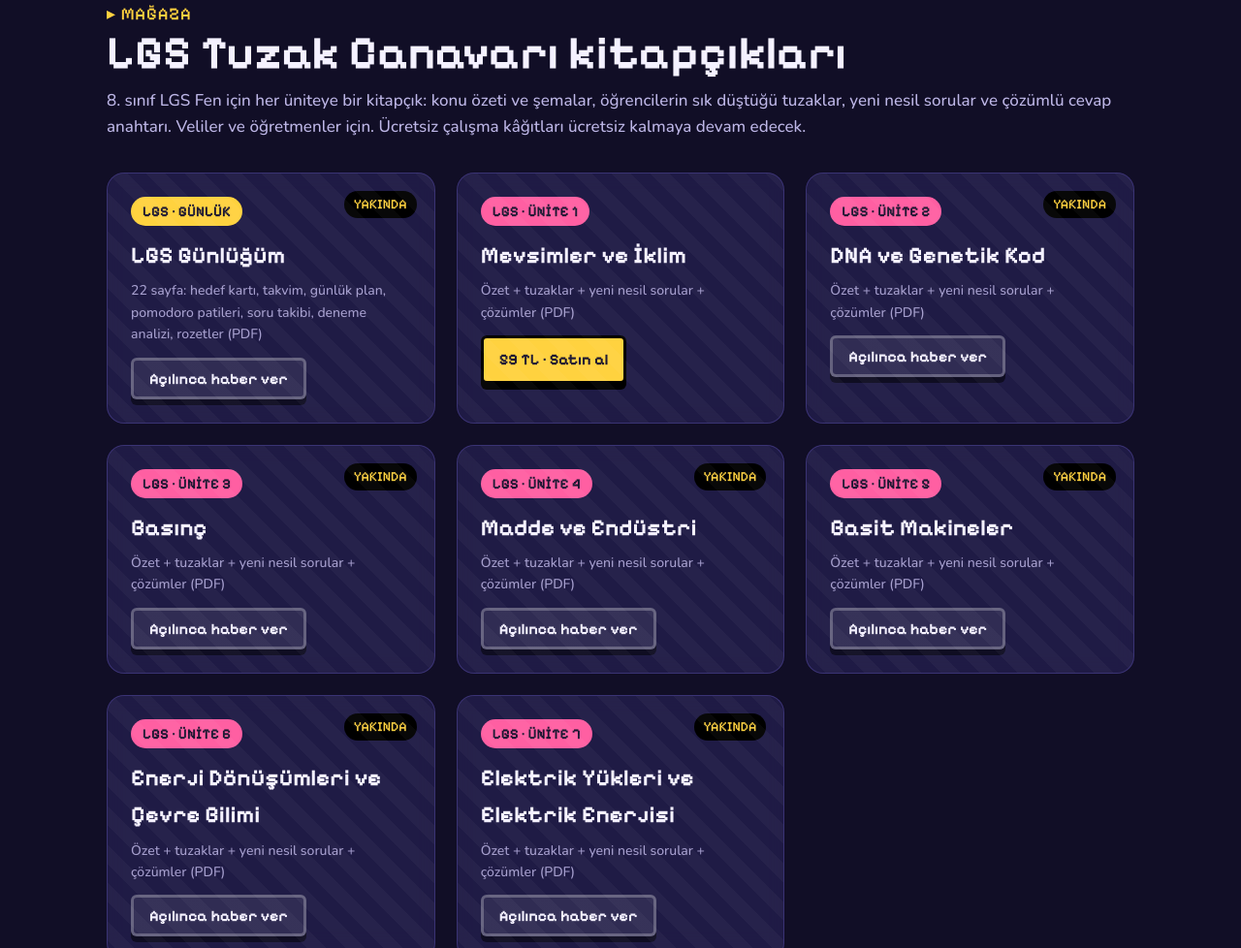
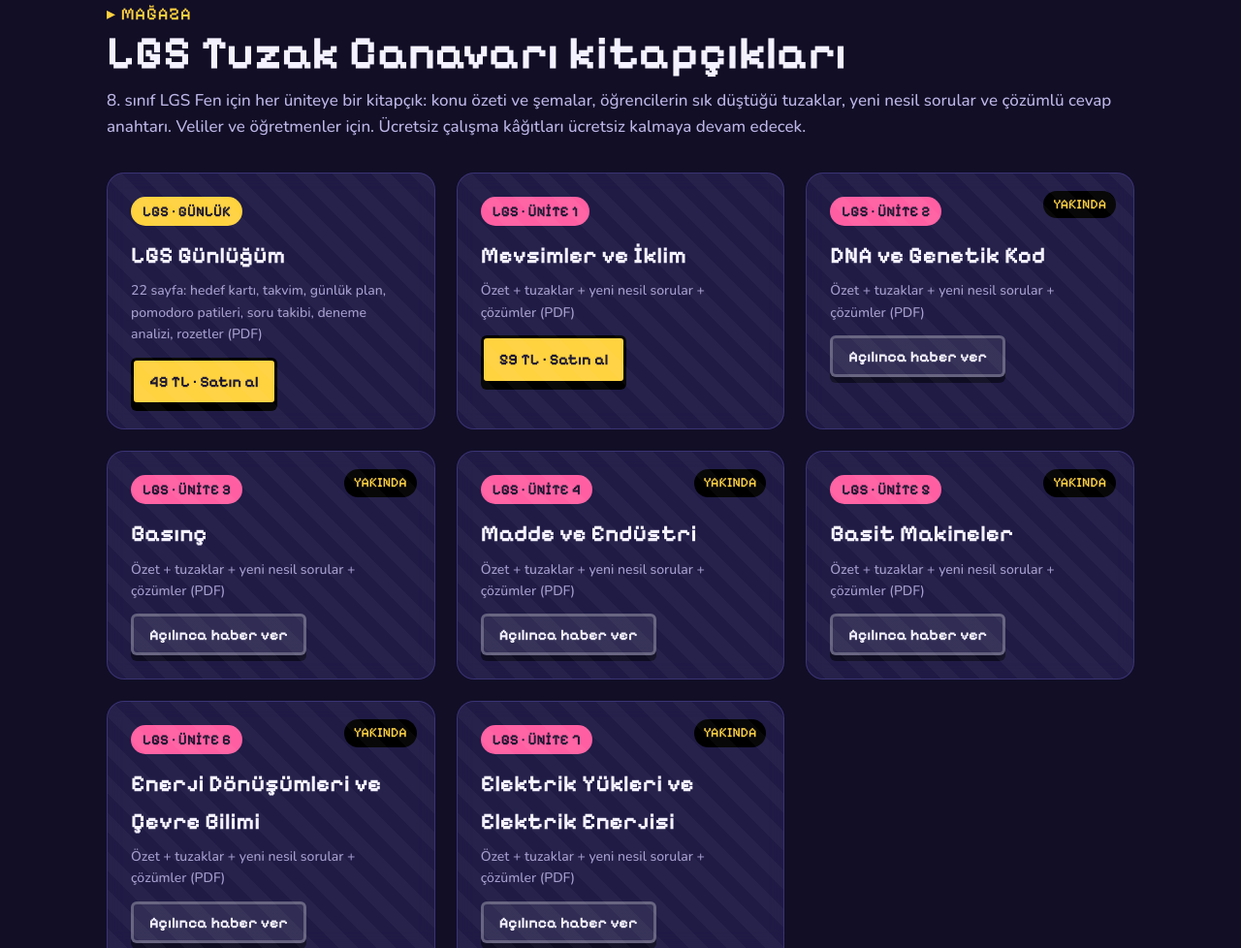
Before and after one commit to 8bitfen/8bitfen.github.io, a plain HTML site: page index.html in a window 1280 px wide. Shown: the part 4603-5581 px from the top of the page at 97% size. Drawn offline with nearby package versions, Linux system fonts and the light colour scheme; animation ran at ten frames a second.

Commit message:
Mağaza: LGS Günlüğüm satışta
Co-Authored-By: Claude Opus 5.5 <noreply@anthropic.com>
Claude-Session: https://claude.ai/code/session_01Di5DFCTd2KhFfNHv6wGkQU

```diff
--- a/index.html
+++ b/index.html
@@ -701,7 +701,7 @@ function track(name){try{if(window.goatcounter&&window.goatcounter.count)window.
 
 /* ---------- mağaza: LGS Tuzak Canavarı kitapçıkları ---------- */
 const BOOKS=[
- ["LGS · GÜNLÜK","LGS Günlüğüm","","","22 sayfa: hedef kartı, takvim, günlük plan, pomodoro patileri, soru takibi, deneme analizi, rozetler (PDF)"],
+ ["LGS · GÜNLÜK","LGS Günlüğüm","https://www.shopier.com/8bitfen/53167615","49 TL","22 sayfa: hedef kartı, takvim, günlük plan, pomodoro patileri, soru takibi, deneme analizi, rozetler (PDF)"],
  [1,"Mevsimler ve İklim","https://www.shopier.com/53166616","59 TL"],
  [2,"DNA ve Genetik Kod","",""],
  [3,"Basınç","",""],
```
